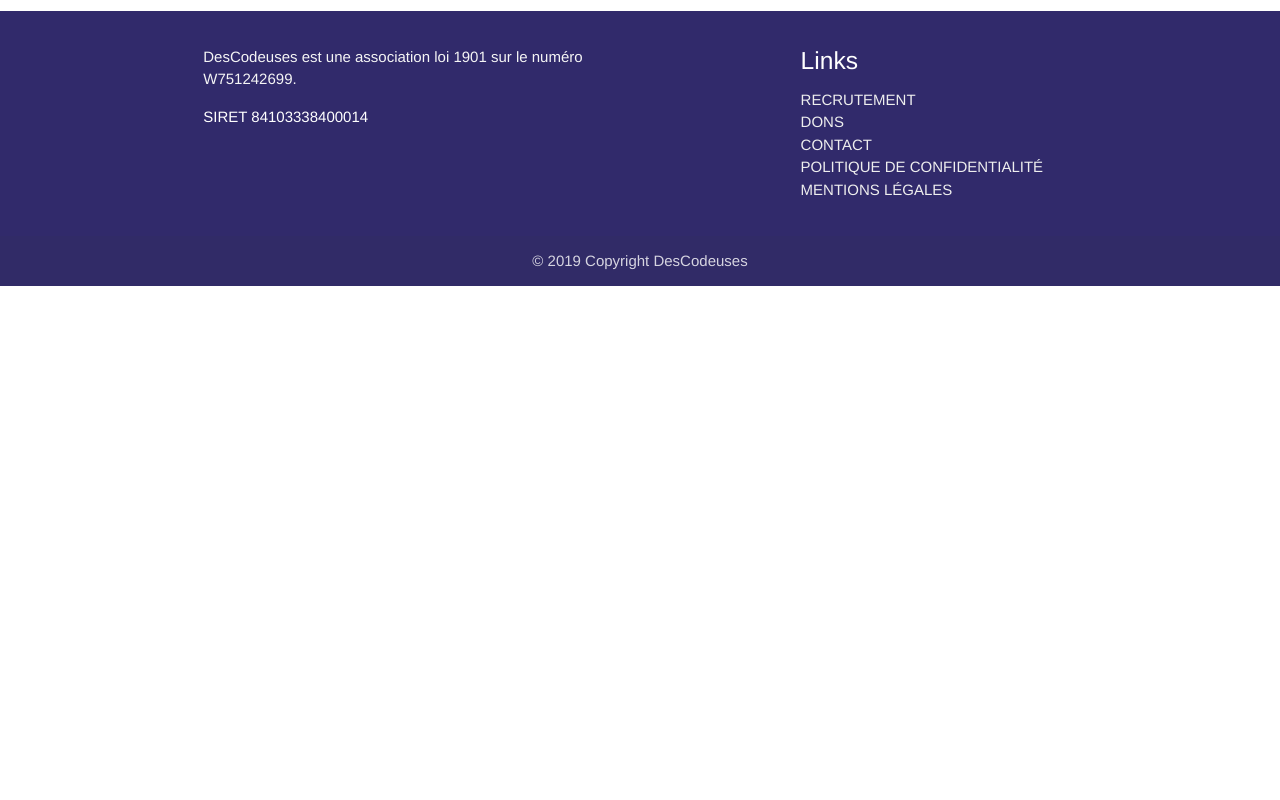
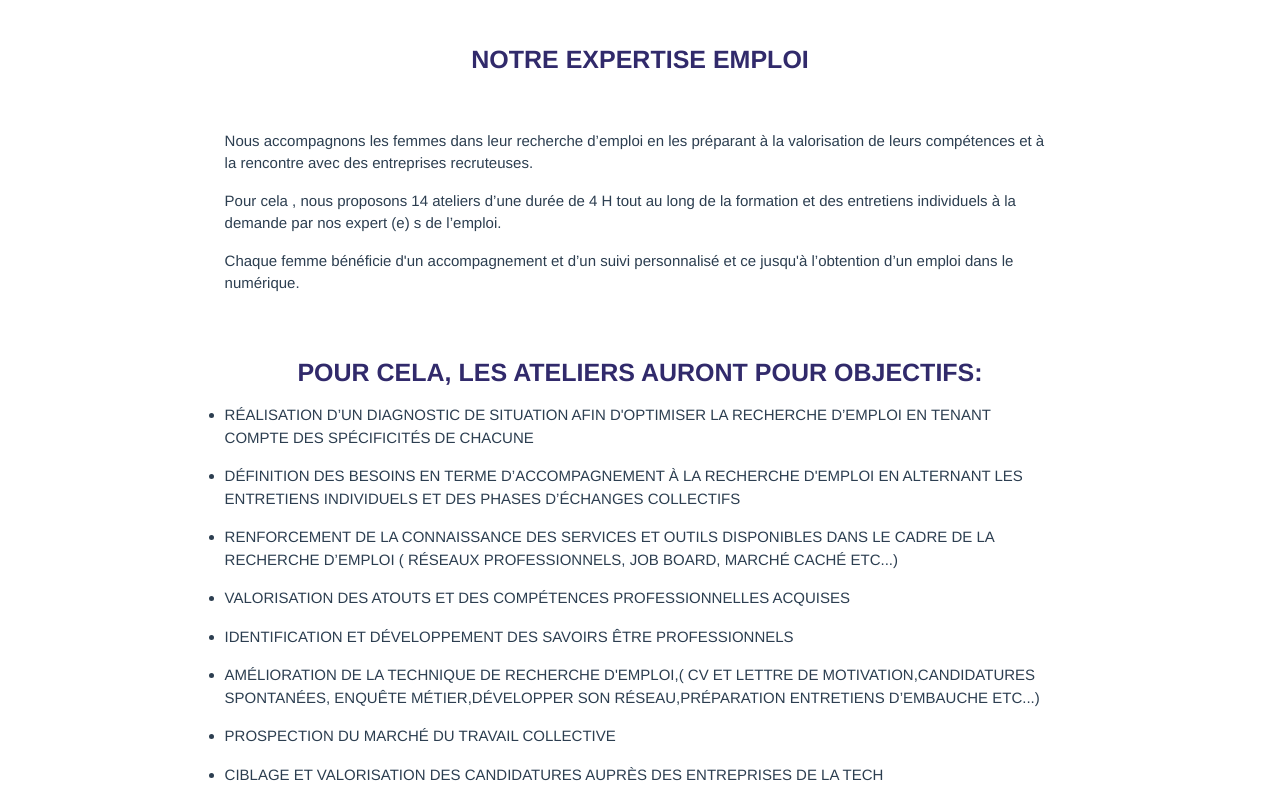
Before and after one commit to descodeuses/site, a Vue app: page /accompagnement in a window 1280 px wide. Shown: the part 300-1100 px from the top of the page. Before the commit the page ends 800 px from the top, so only its background shows below. Built offline with nearby package versions, Linux system fonts and the light colour scheme; no server answers.

Commit message:
Update accompagnement.vue

```diff
--- a/src/pages/accompagnement.vue
+++ b/src/pages/accompagnement.vue
@@ -0,0 +1,52 @@
+<template>
+    <div>
+        <router-view/>
+        <div class="row">
+            <header class="header-page">
+                <h2 class="heading">Notre expertise emploi</h2>
+            </header>
+        </div>
+        <div class="row">
+            <div class="col m8 offset-m2 left-align">
+                <p>Nous accompagnons les femmes dans leur recherche d’emploi en les préparant à la valorisation de leurs compétences et à la rencontre avec des entreprises recruteuses. </p>
+                <p>Pour cela , nous proposons 14 ateliers d’une durée de 4 H tout au long de la formation et des entretiens individuels à la demande par nos expert (e) s de l’emploi.</p>
+                <p>Chaque femme bénéficie  d'un accompagnement et d’un suivi personnalisé et ce  jusqu'à l’obtention d’un emploi dans le numérique. </p>
+            </div>
+        </div>
+        <div class="row">
+            <div class="col m8 offset-m2">
+                <h3>Pour cela, les ateliers auront pour objectifs: </h3>
+                <ul class="left-align">
+                    <li>Réalisation d’un diagnostic de situation  afin d'optimiser la recherche d’emploi en tenant compte des spécificités de chacune</li>
+                    <li>Définition des besoins en terme d’accompagnement à la recherche d'emploi en alternant les entretiens individuels et des phases d’échanges collectifs</li>
+                    <li>Renforcement de la connaissance des services et outils disponibles dans le cadre de la recherche d’emploi ( réseaux professionnels, job board, marché caché etc...)</li>
+                    <li>Valorisation des atouts et des compétences professionnelles acquises</li>
+                    <li>Identification et développement des savoirs être professionnels </li>
+                    <li>Amélioration de la technique de recherche d'emploi,( CV et lettre de motivation,candidatures spontanées, enquête métier,développer son réseau,préparation entretiens d’embauche etc...)</li>
+                    <li>Prospection du marché du travail collective</li>
+                    <li>Ciblage et valorisation des candidatures auprès des entreprises de la tech</li>
+                    <li>Aborder et réussir  son intégration en entreprise</li>
+                </ul>
+            </div>
+        </div>
+    </div>
+</template>
+
+<style scoped>
+body {
+  background: #e6e6e6;
+  font-family: "Roboto", sans-serif;
+  font-weight: 400;
+}
+h2, h3 {
+    font-size: 25px;
+    font-weight: bold;
+    text-transform: uppercase;
+    text-align: center;
+    color: #312A6B
+}
+ul li {
+    list-style: disc;
+    padding-bottom: 16px
+}
+</style>
```
